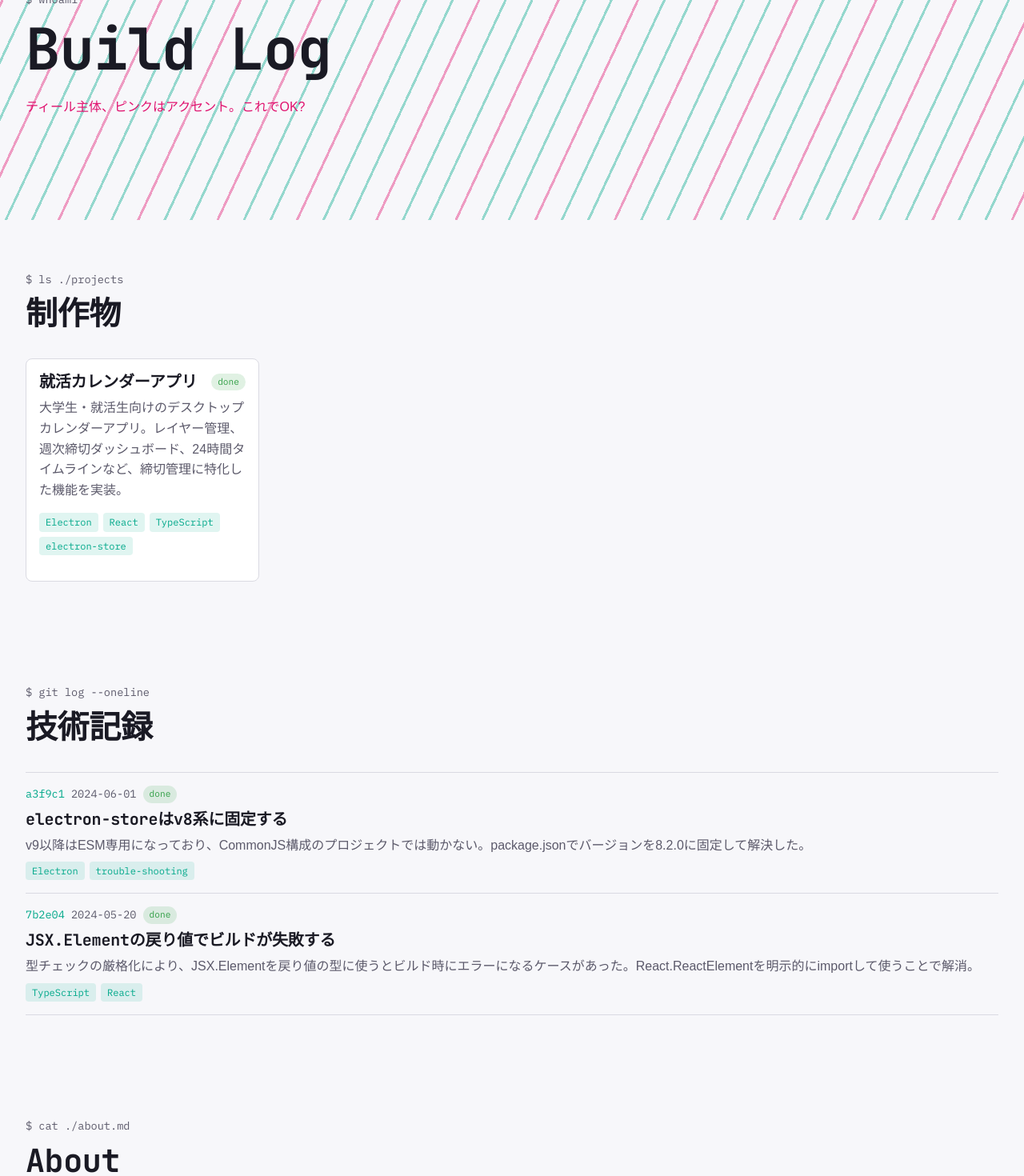
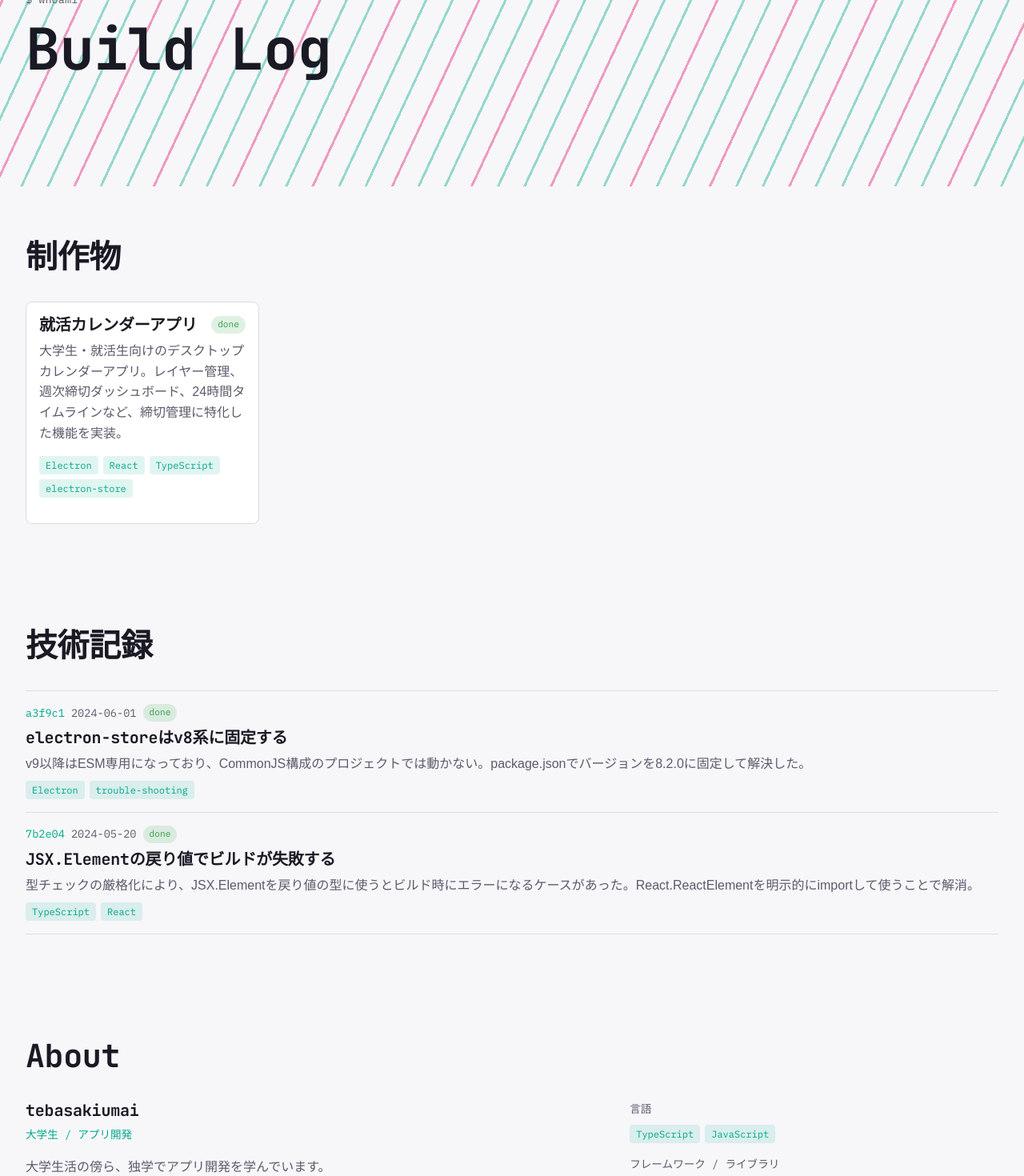
Before and after one commit to tebasakiumai/dev-portfolio, a React (Vite) app: page /#/ in a window 1280 px wide. Shown: the part 200-1670 px from the top of the page at 80% size. Built offline with nearby package versions, Linux system fonts and the light colour scheme; a web font is replaced by a local one.

Commit message:
Remove section eyebrow labels

```diff
--- a/src/components/AboutSection.tsx
+++ b/src/components/AboutSection.tsx
@@ -3,7 +3,6 @@ import { profile } from '../data/profile'
 function AboutSection() {
   return (
     <section className="about-section" id="about">
-      <p className="mono section-eyebrow">$ cat ./about.md</p>
       <h2>About</h2>
 
       <div className="about-body">
--- a/src/components/NotesSection.tsx
+++ b/src/components/NotesSection.tsx
@@ -4,7 +4,6 @@ import NoteEntry from './NoteEntry'
 function NotesSection() {
   return (
     <section className="notes-section" id="notes">
-      <p className="mono section-eyebrow">$ git log --oneline</p>
       <h2>技術記録</h2>
 
       <div className="note-log">
--- a/src/components/ProjectsSection.tsx
+++ b/src/components/ProjectsSection.tsx
@@ -4,7 +4,6 @@ import ProjectCard from './ProjectCard'
 function ProjectsSection() {
   return (
     <section className="projects-section" id="projects">
-      <p className="mono section-eyebrow">$ ls ./projects</p>
       <h2>制作物</h2>
 
       <div className="project-grid">
--- a/src/data/profile.ts
+++ b/src/data/profile.ts
@@ -4,14 +4,14 @@ export interface SkillGroup {
 }
 
 export const profile = {
-  name: '（お名前）',
+  name: 'tebasakiumai',
   role: '大学生 / アプリ開発',
   bio: [
     '大学生活の傍ら、独学でアプリ開発を学んでいます。',
     'きっかけは「自分たちの就活をもっと楽にするツールが欲しい」という単純な動機でした。開発経験ゼロの状態から、概念を1つずつ理解しながら、実際に動くデスクトップアプリを完成させるところまで進めてきました。',
     'このサイト自体も、学んだ技術を記録しながら作った制作物のひとつです。',
   ],
-  email: 'your-email@example.com',
+  email: '非公開',
   githubUrl: 'https://github.com/tebasakiumai',
   skills: [
     {
--- a/src/pages/Home.tsx
+++ b/src/pages/Home.tsx
@@ -23,9 +23,6 @@ function Home() {
         <h1 style={{ fontSize: 'var(--fs-hero)', marginTop: '0.5rem' }}>
           Build Log
         </h1>
-        <p style={{ color: 'var(--color-accent)', marginTop: '1rem' }}>
-          ティール主体、ピンクはアクセント。これでOK?
-        </p>
       </section>
 
       <ProjectsSection />
```
